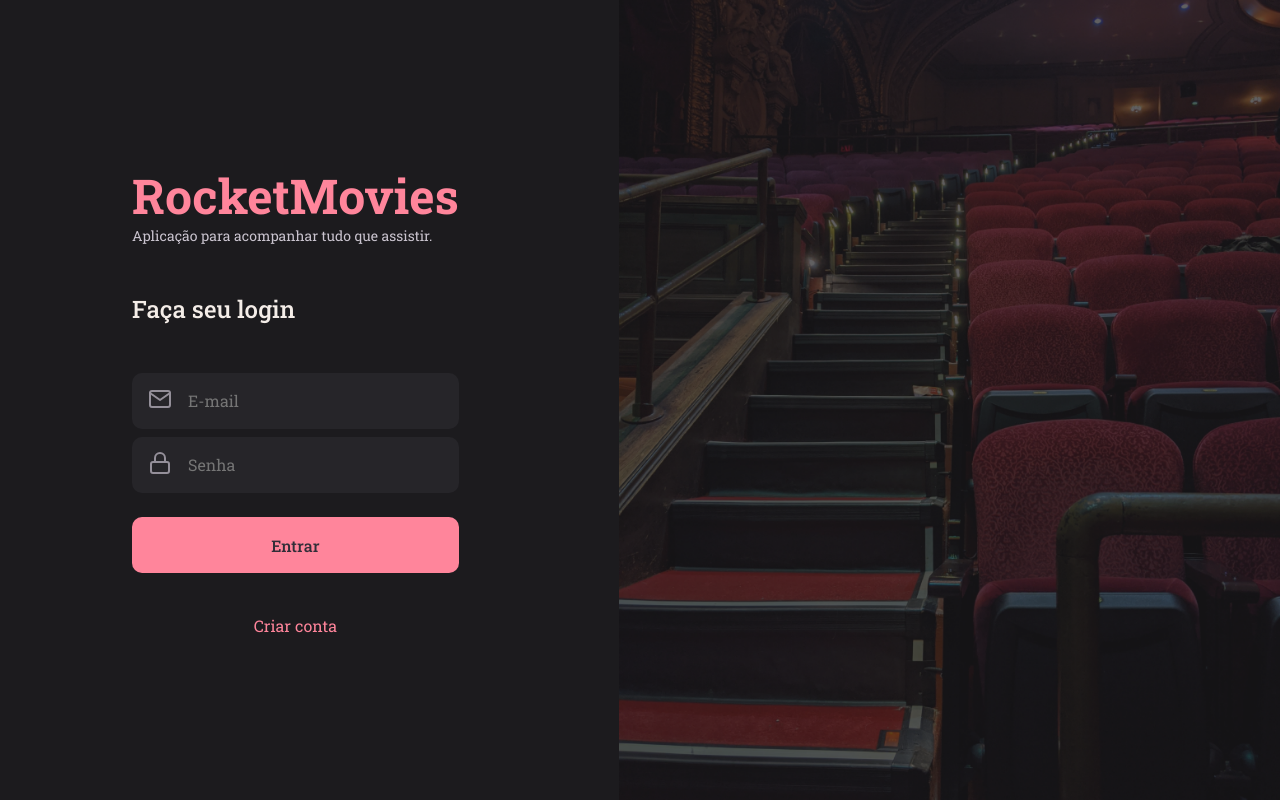
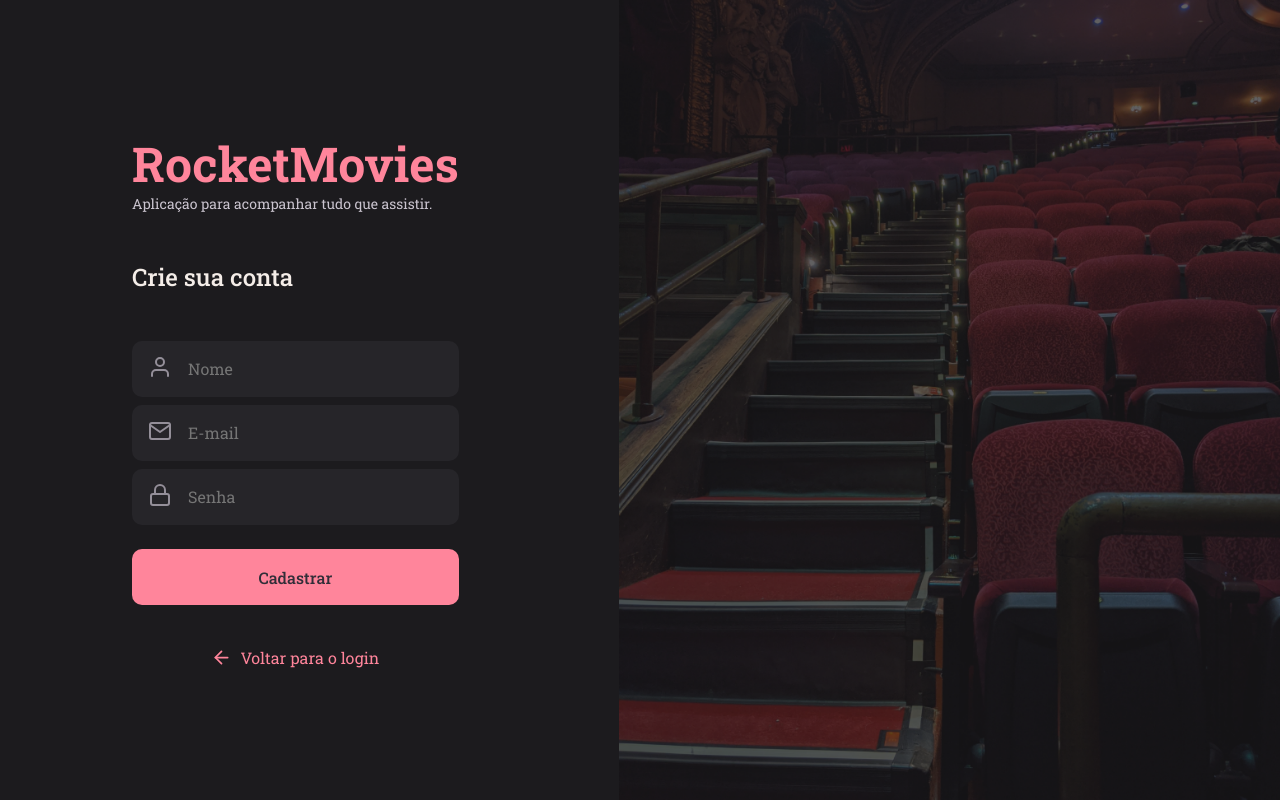
Before and after one commit to YuriFabioSanches/rocket-movies-notes-frontend, a React (Vite) app: page / in a window 1280 px wide. Built offline with nearby package versions, Linux system fonts and the light colour scheme.

Commit message:
sign up page finished

```diff
--- a/src/main.jsx
+++ b/src/main.jsx
@@ -4,14 +4,13 @@ import { ThemeProvider } from 'styled-components'
 import theme from './styles/theme'
 import GlobalStyle from './styles/globalStyles'
 
-import { SignIn } from './pages/SignIn'
-
+import { SignUp } from './pages/SignUp'
 
 ReactDOM.createRoot(document.getElementById('root')).render(
   <React.StrictMode>
     <ThemeProvider theme={theme}>
       <GlobalStyle />
-      <SignIn />
+      <SignUp />
     </ThemeProvider>
   </React.StrictMode>,
 )
--- /dev/null
+++ b/src/pages/SignUp/index.jsx
@@ -0,0 +1,34 @@
+import { FiMail, FiLock, FiUser, FiArrowLeft } from "react-icons/fi"
+
+import { Container, BackgroundImg, Form, InputWrapper } from "./styles";
+
+import { Input } from "../../components/Input";
+import { Button } from "../../components/Button";
+
+export function SignUp() {
+  return(
+    <Container>
+      <Form>
+        <h1>RocketMovies</h1>
+        <p>Aplicação para acompanhar tudo que assistir.</p>
+        <h2>Crie sua conta</h2>
+
+        <InputWrapper>
+          <Input placeholder="Nome" labelId="name" type="text" icon={FiUser} />
+          <Input placeholder="E-mail" labelId="email" type="email" icon={FiMail} />
+          <Input placeholder="Senha" labelId="password" type="password" icon={FiLock} />
+        </InputWrapper>
+
+        <div className="button-wrapper">
+          <Button title="Cadastrar" />
+        </div>
+
+        <div className="link">
+          <a><FiArrowLeft /> Voltar para o login</a>
+        </div>
+      </Form>
+
+      <BackgroundImg />
+    </Container>
+  );
+}
--- /dev/null
+++ b/src/pages/SignUp/styles.js
@@ -0,0 +1,71 @@
+import styled from "styled-components";
+import backgroundImg from "../../assets/background.png"
+
+export const Container = styled.div`
+  height: 100vh;
+  display: flex;
+  align-items: stretch;
+`;
+
+export const Form = styled.form`
+  display: flex;
+  flex-direction: column;
+  justify-content: center;
+  align-items: start;
+  padding: 0 16rem 0 13.2rem;
+
+  > h1 {
+    font-size: 4.8rem;
+    line-height: 6.3rem;
+    color: ${({ theme }) => theme.COLORS.PINK};
+  }
+
+  > p {
+    font-size: 1.4rem;
+    line-height: 1.8rem;
+    color: ${({ theme }) => theme.COLORS.OFF_WHITE};
+  }
+
+  > h2 {
+    font-weight: 500;
+    font-size: 2.4rem;
+    line-height: 3.2rem;
+    color: ${({ theme }) => theme.COLORS.WHITE};
+    margin: 4.8rem 0;
+  }
+
+  .link {
+    width: 100%;
+    display: flex;
+    justify-content: center;
+    margin-top: 4.2rem;
+    a {
+      display: flex;
+      align-items: center;
+      gap: .8rem;
+      color: ${({ theme }) => theme.COLORS.PINK};
+
+      svg {
+        font-size: 2.1rem;
+      }
+    }
+  }
+
+  .button-wrapper {
+    width: 100%;
+    margin-top: 2.4rem;
+  }
+`;
+
+export const InputWrapper = styled.div`
+  width: 100%;
+  display: flex;
+  flex-direction: column;
+  gap: .8rem;
+`;
+
+export const BackgroundImg = styled.div`
+  flex: 1;
+  background: url(${backgroundImg}) no-repeat center center;
+  background-size: cover;
+`;
```
